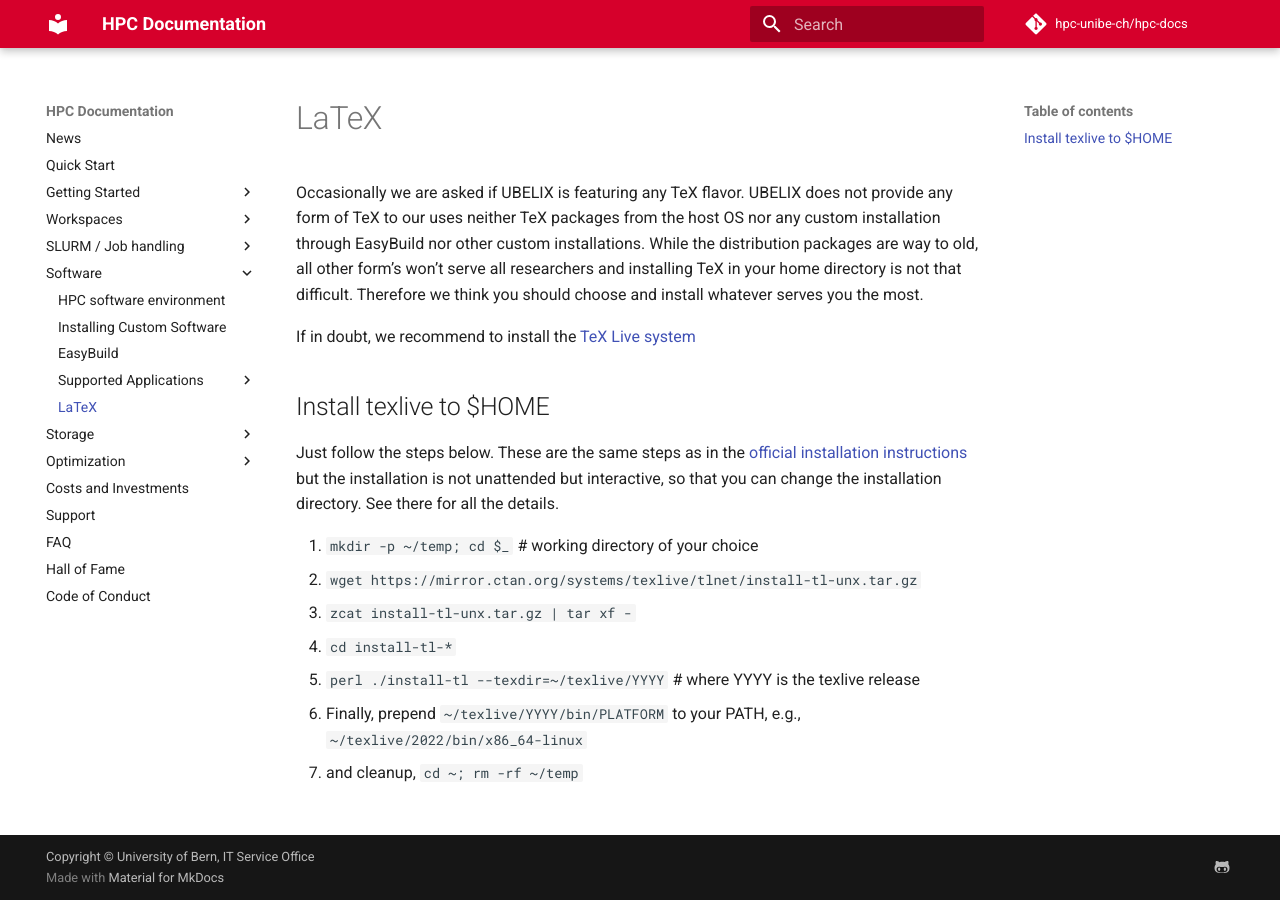
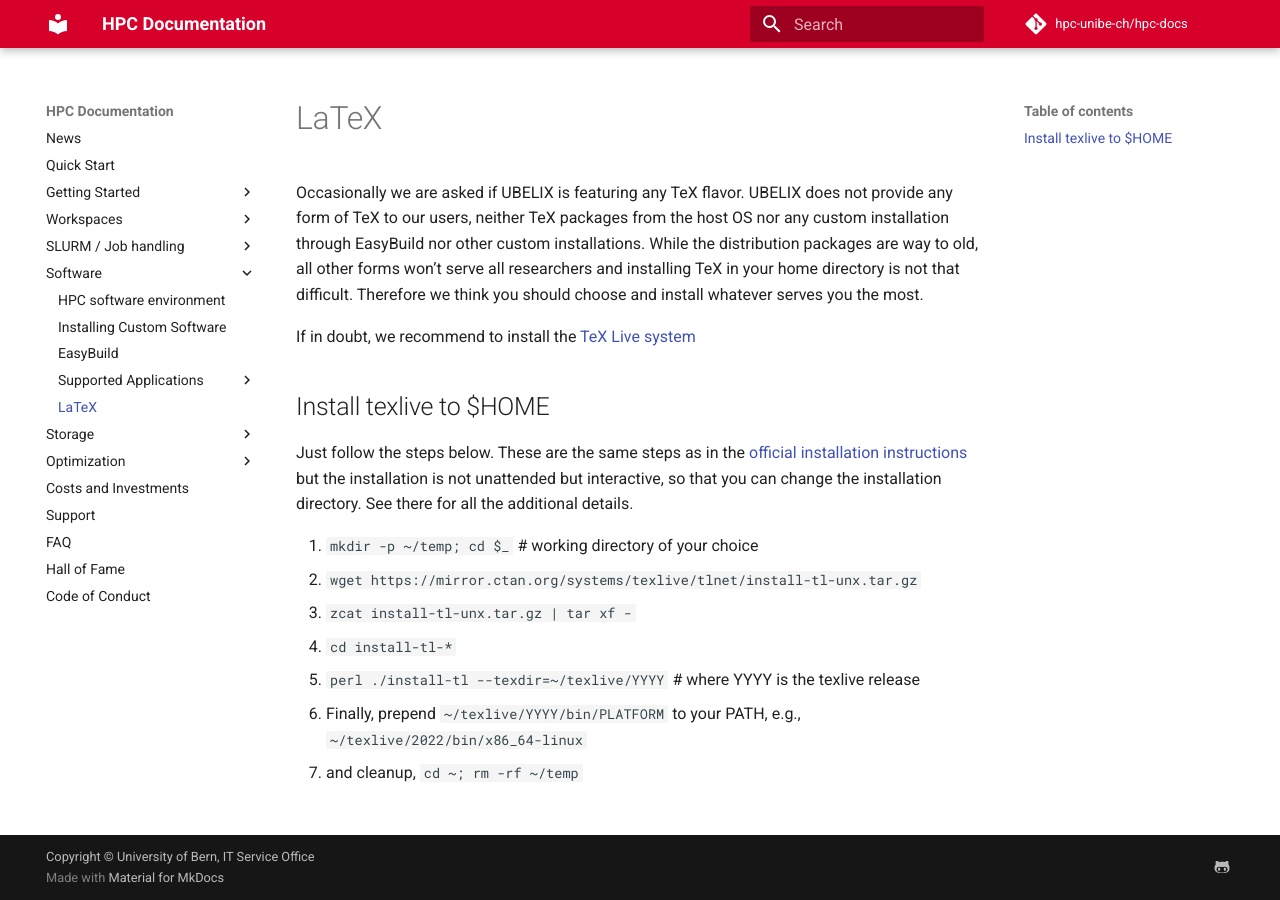
Before and after one commit to hpc-unibe-ch/hpc-unibe-ch.github.io, an MkDocs documentation site: the page built from docs/software/latex.md, in a window 1280 px wide. Built offline with MkDocs 1.6.1 and Material for MkDocs 9.7.7, drawn with Linux system fonts in a browser that asks for light colours; comment, search, counter and statistics services are not loaded.

Commit message:
Fix some typos

```diff
--- a/docs/software/latex.md
+++ b/docs/software/latex.md
@@ -1,7 +1,7 @@
 Occasionally we are asked if UBELIX is featuring any TeX flavor. UBELIX does not
-provide any form of TeX to our uses neither TeX packages from the host OS nor
+provide any form of TeX to our users, neither TeX packages from the host OS nor
 any custom installation through EasyBuild nor other custom installations. While
-the distribution packages are way to old, all other form's won't serve all
+the distribution packages are way to old, all other forms won't serve all
 researchers and installing TeX in your home directory is not that difficult.
 Therefore we think you should choose and install whatever serves you the most.
 
@@ -12,7 +12,7 @@
 Just follow the steps below. These are the same steps as in the [official
 installation instructions] but the installation is not unattended but
 interactive, so that you can change the installation directory. See there for
-all the details.
+all the additional details.
 
 1. `mkdir -p ~/temp; cd $_` # working directory of your choice
 1. `wget https://mirror.ctan.org/systems/texlive/tlnet/install-tl-unx.tar.gz`
```
